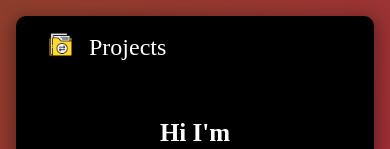
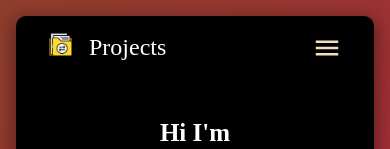
Before and after one commit to CodeArt001/PORTFOLIO, a React (Vite) app: page / in a window 390 px wide. Shown: the top 149 px of the page. Built offline with nearby package versions, Linux system fonts and the light colour scheme.

Commit message:
initial commit

```diff
--- a/src/index.css
+++ b/src/index.css
@@ -338,8 +338,6 @@ body {
     cursor: pointer;
     gap: 1.5rem;
     top: 70px;
-    /* left: 50%; */
-    /* transform: translate(-50%); */
 
     align-items: center;
     position: absolute;
@@ -450,6 +448,7 @@ body {
   }
   .menu-icon {
     display: block;
+    color: wheat;
   }
   .about-text {
     min-height: 30rem;
```
